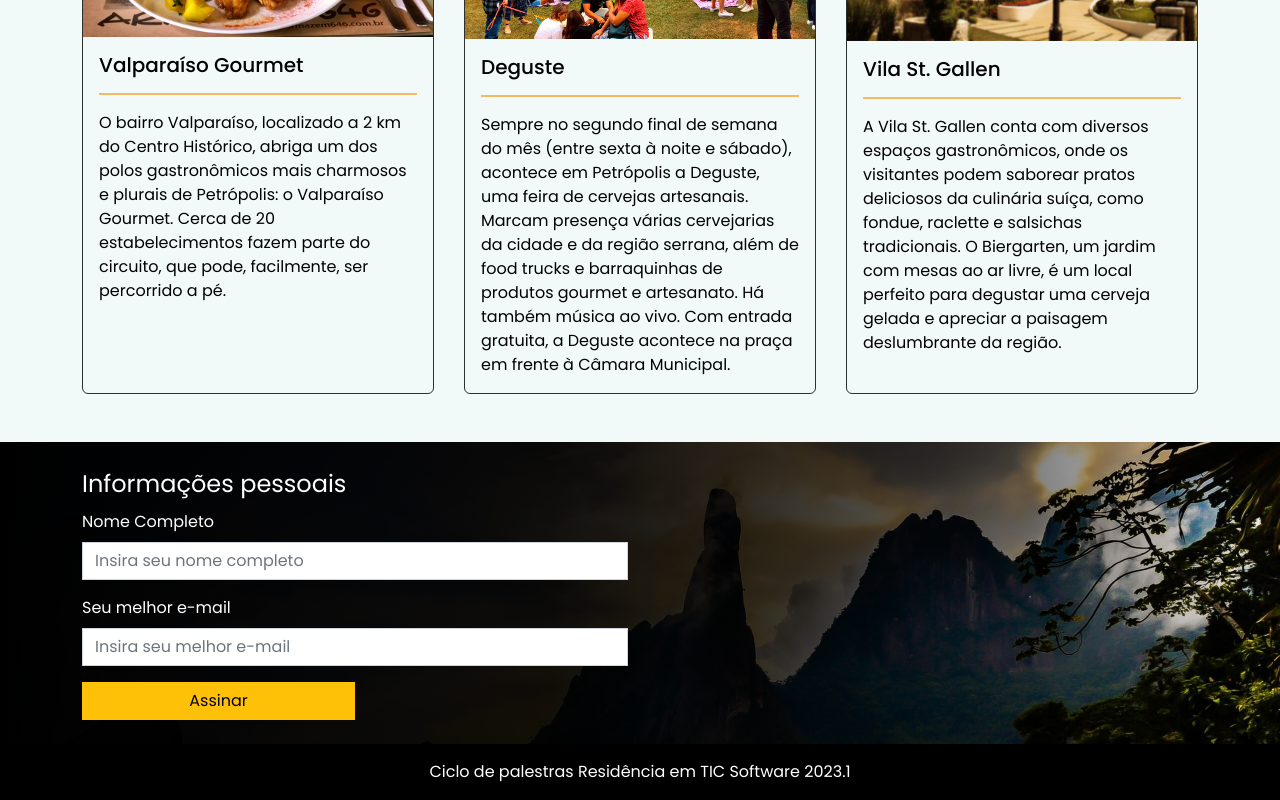
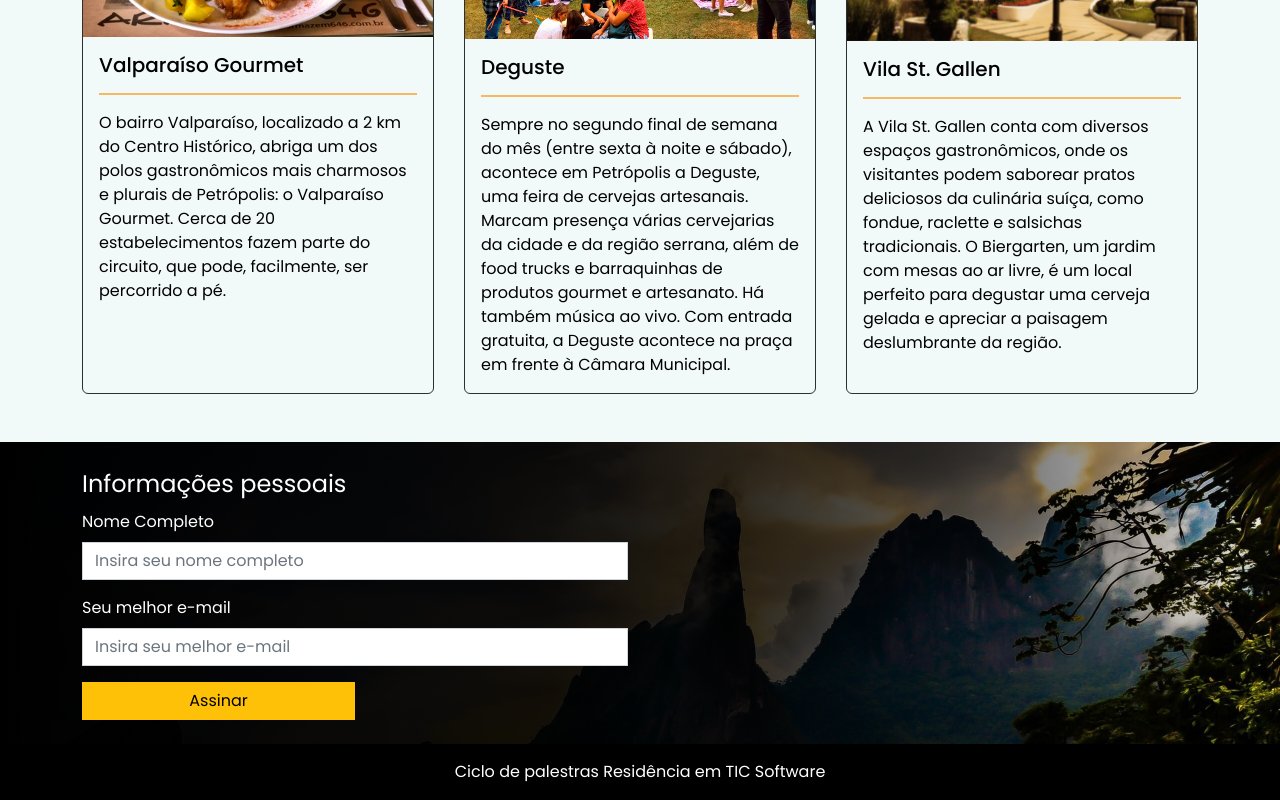
Before and after one commit to AbJoia/oficina-acessibilidade, a React (Vite) app: page / in a window 1280 px wide. Shown: the part 1863-2663 px from the top of the page. Built offline with nearby package versions, Linux system fonts and the light colour scheme; a web font is replaced by a local one.

Commit message:
chore: remocao de data

```diff
--- a/src/components/Footer/index.jsx
+++ b/src/components/Footer/index.jsx
@@ -7,7 +7,7 @@ export function Footer({id}){
         <Container fluid className="footer-container">
             <Row>
                 <Col className="d-flex p-3 justify-content-center align-items-center">
-                    <span tabIndex={0}>Ciclo de palestras Residência em TIC Software 2023.1</span>
+                    <span tabIndex={0}>Ciclo de palestras Residência em TIC Software</span>
                 </Col>
             </Row>
         </Container>
```
